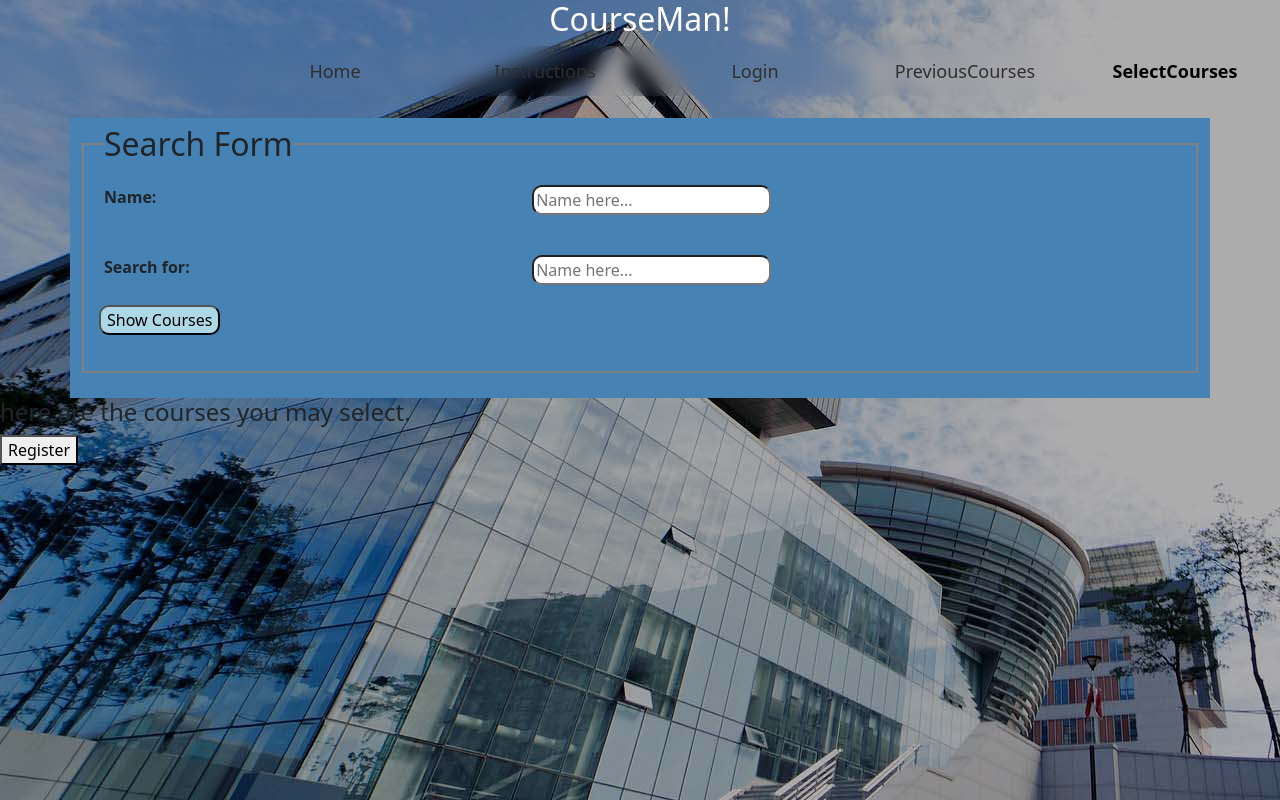
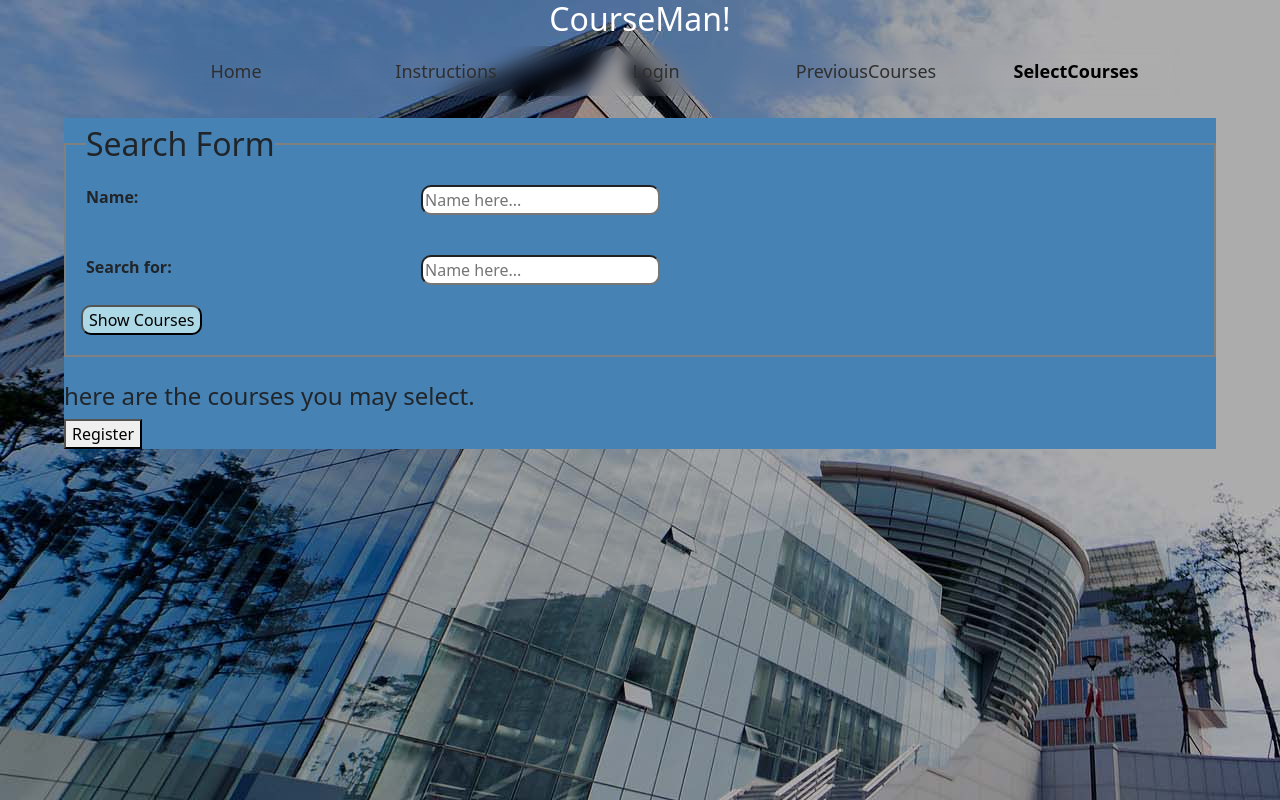
Before and after one commit to JuyeeMyeong/web_project_cse316, a React (Create React App) app: page /SelectCourses in a window 1280 px wide. Built offline with nearby package versions, Linux system fonts and the light colour scheme.

Commit message:
#2 searchFrom second changes

```diff
--- a/src/App.css
+++ b/src/App.css
@@ -263,16 +263,15 @@
 
 }
 /***********         SelectCourses              ***********/
-.container {
-  display: flex;
-  height: 280px;
-  width: 500px;
+.form-container {
+  width: 90%;
   background-color: #4682B4;
 }
 
 .searchForm {
   position: relative;
   width: 100%;
+  height: 100%;
   margin: 25px 0;
   border: 2px solid grey;
 }
@@ -292,7 +291,7 @@
 
 .searchRow {
   margin: 40px 0 20px 20px;
-  width: 60%;
+  width: 50%;
 }
 
 .searchInput {
@@ -300,7 +299,11 @@
 }
 
 .showCoursebtn{
-  margin-left: 15px;
+  margin: 0 0 20px 15px;
   border-radius: 10px;
   background-color: lightblue;
 }
+
+.courseContainer {
+  width: 100%;
+}
--- a/src/components/SelectCourses.js
+++ b/src/components/SelectCourses.js
@@ -3,15 +3,13 @@
 import Search from './Search';
 import Navbar from './Navbar';
 
-
-
 function SelectCourses() {
 
     return (
-        <div>
+        <div className="selectCoursePage d-flex flex-column align-items-center">
             <Navbar />
 
-            <div className="container">
+            <div className="form-container d-flex flex-column">
                 <div className='searchForm'>
                     <div className='formTitle'>Search Form</div>
                     <div className='d-flex justify-content-between searchRow'>
@@ -26,9 +24,8 @@
                         <button className='showCoursebtn'>Show Courses</button>
                     </div>
                 </div>
+                <Search/>
             </div>
-
-            <Search/>
         </div>
     );
 };
```
